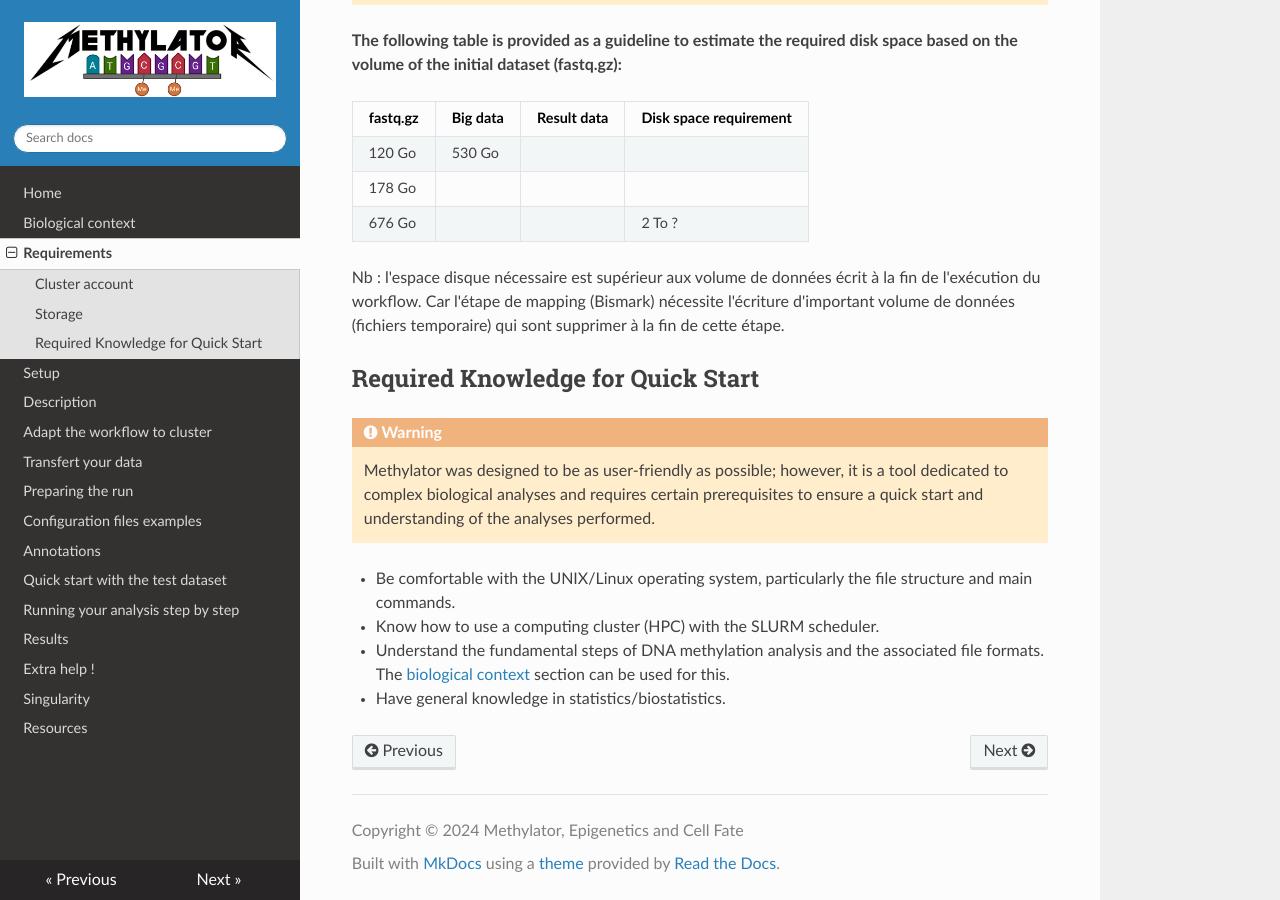
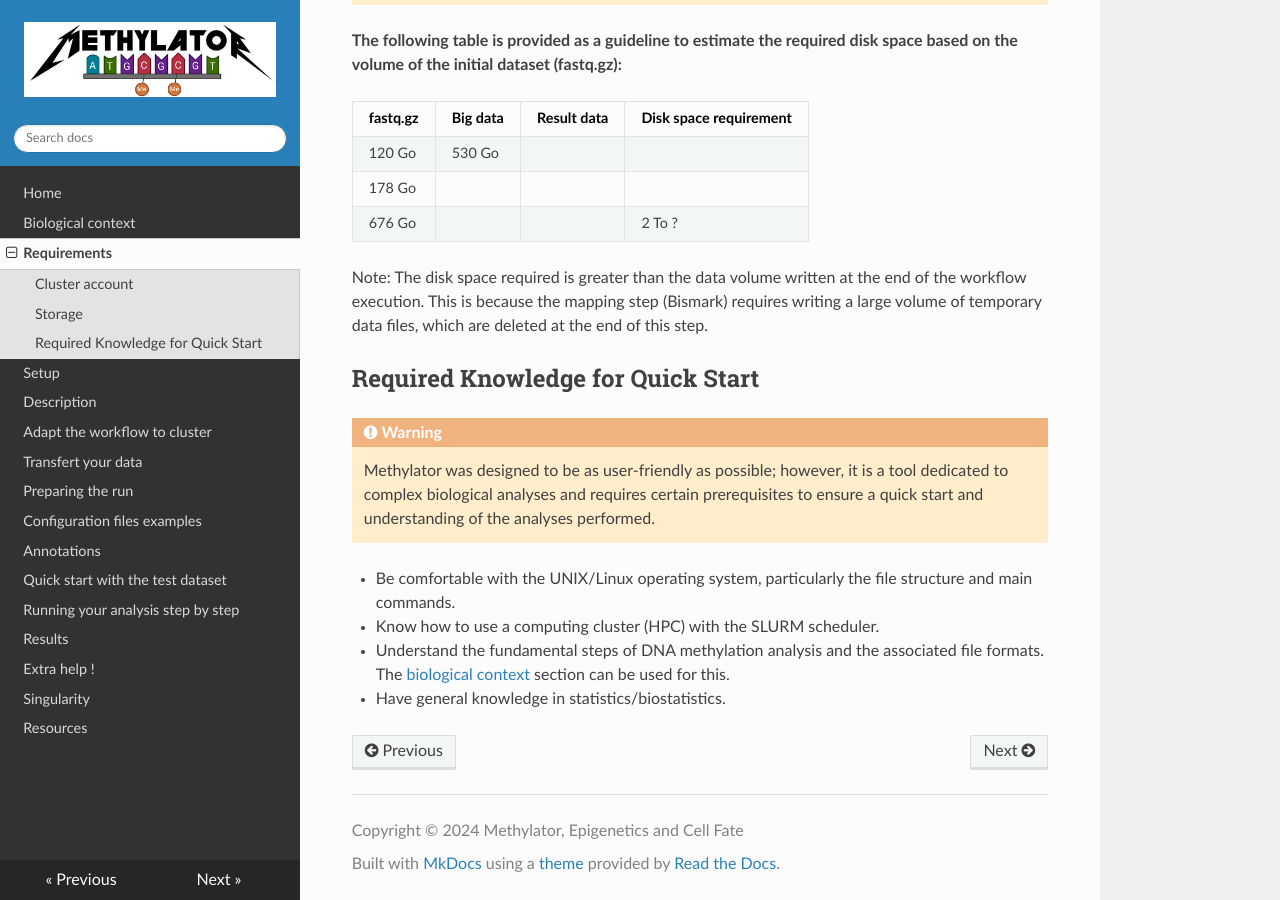
Before and after one commit to parisepigenetics/Methylator-Documentation, an MkDocs documentation site: the page built from docs/before_start.md, in a window 1280 px wide and 900 px high, scrolled down 632 px. Built offline with MkDocs 1.6.1, drawn with Linux system fonts in a browser that asks for light colours; nearby versions of some CDN libraries.

Commit message:
Update before_start.md

```diff
--- a/docs/before_start.md
+++ b/docs/before_start.md
@@ -23,7 +23,7 @@ Depending on your analyses, the disk space required to run the workflow can vary
 | 178 Go   |          |             |                        |
 | 676 Go   |          |             |          2 To ?        |
 
-Nb : l'espace disque nécessaire est supérieur aux volume de données écrit à la fin de l'exécution du workflow. Car l'étape de mapping (Bismark) nécessite l'écriture d'important volume de données (fichiers temporaire) qui sont supprimer à la fin de cette étape.
+Note: The disk space required is greater than the data volume written at the end of the workflow execution. This is because the mapping step (Bismark) requires writing a large volume of temporary data files, which are deleted at the end of this step.
 
 ## Required Knowledge for Quick Start
 
```
